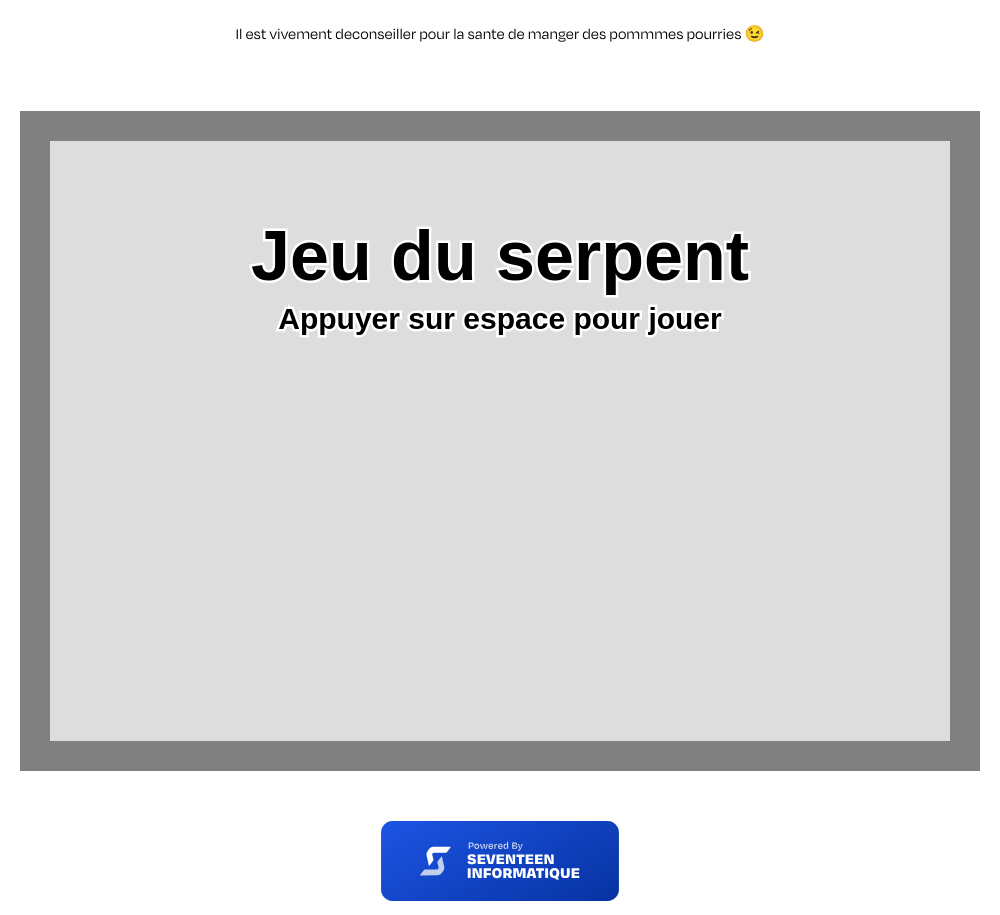
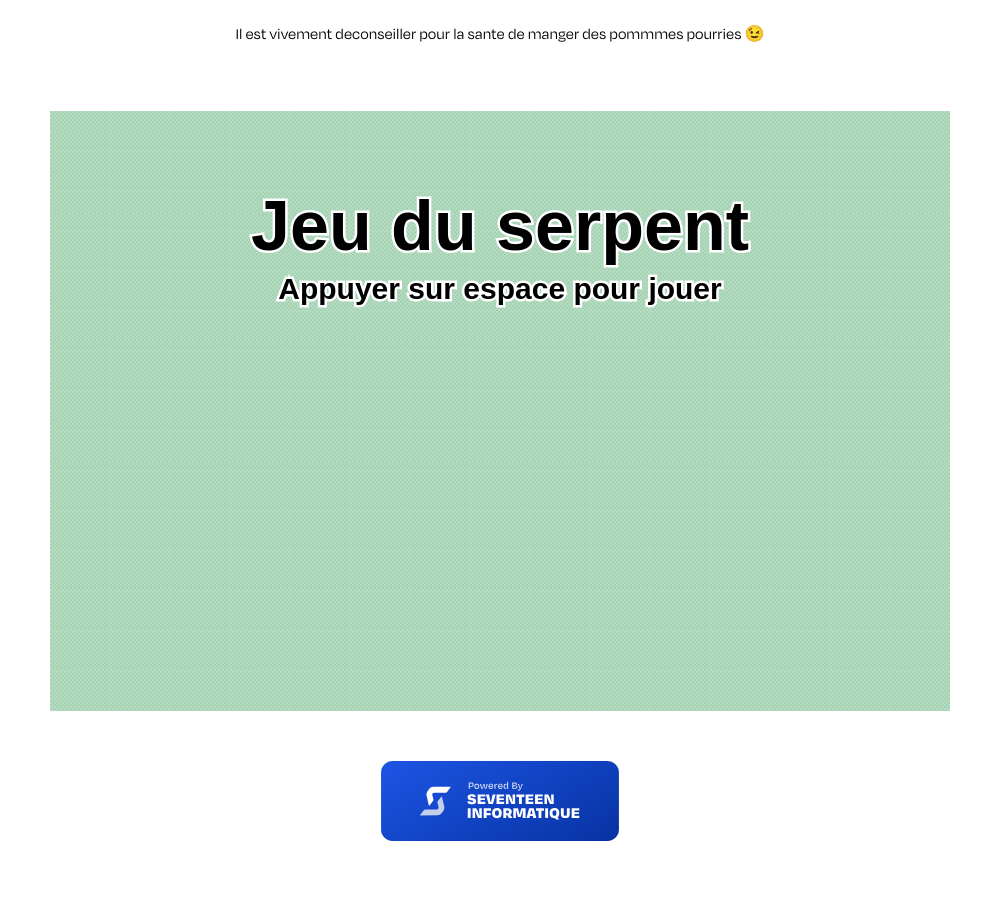
Before and after one commit to cogendarmerie/jeu-du-serpent, an Electron app: page public/index.html in a window 1000 px wide. After the commit the page ends 855 px from the top, so only its background shows below. Drawn offline with Linux system fonts and the light colour scheme.

Commit message:
Background damier

```diff
--- a/public/assets/css/modules/_canvas.sass
+++ b/public/assets/css/modules/_canvas.sass
@@ -1,5 +1,7 @@
 canvas
-  border: 30px solid grey
+  //border: 30px solid grey
   margin: 50px auto
   display: block
-  background-color: #ddd
+  background-image: url("/assets/medias/background.svg")
+  background-size: 60px
+  background-repeat: repeat
```
Also changed, not shown: public/assets/css/main.css, public/assets/medias/background.svg (added), public/assets/medias/damier.svg (added), 1 other file.
